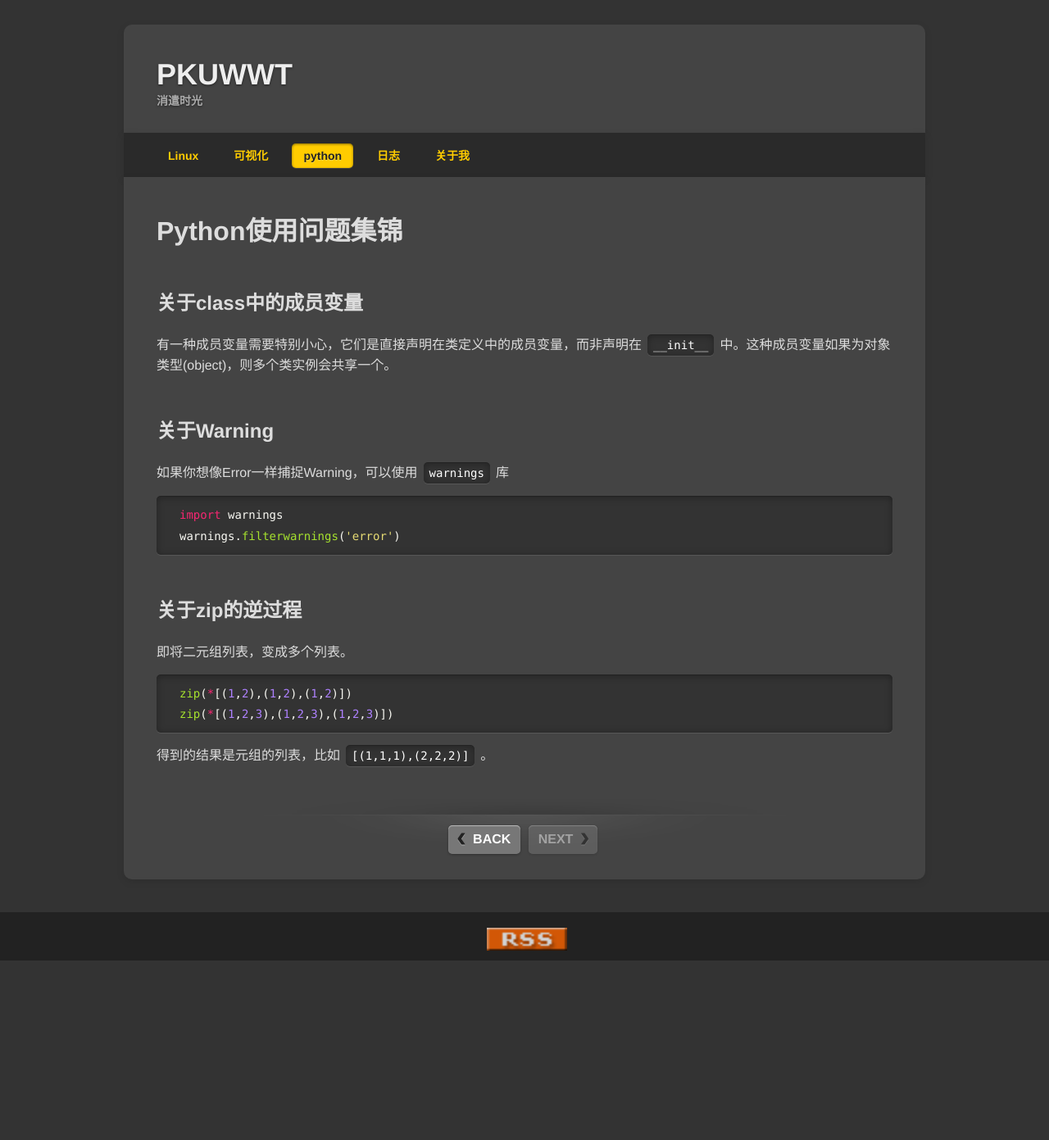
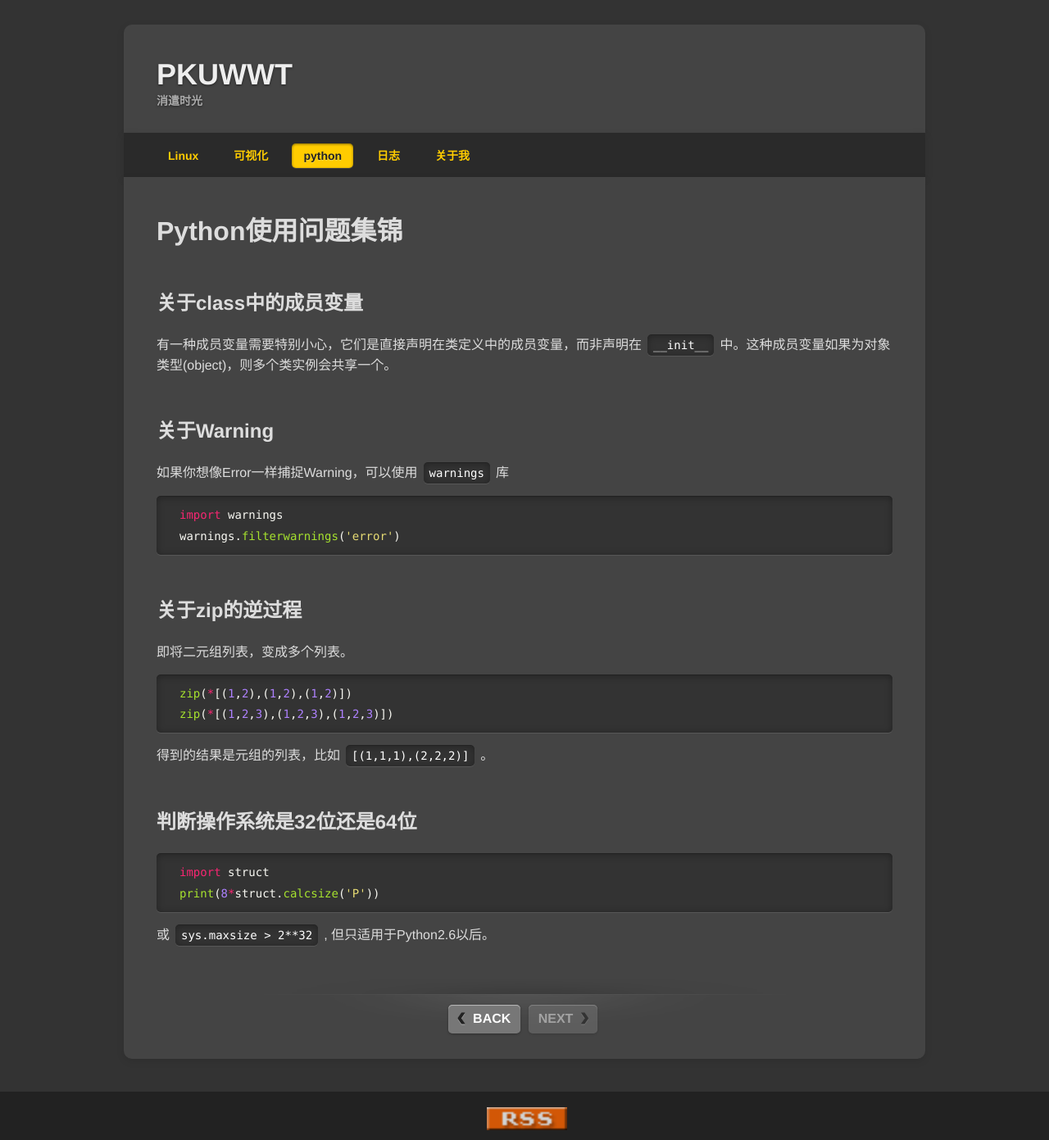
Before and after one commit to pkuwwt/pkuwwt.github.io, a Jekyll site: the page built from python/_posts/2014-04-15-python-usage.md, in a window 1280 px wide. Shown: the whole page at 82% size. Built offline with Jekyll 4.4.1, drawn with Linux system fonts in a browser that asks for light colours; comment, search, counter and statistics services are not loaded; before the commit the page ends 1172 px from its top, so only the background shows below that.

Commit message:
modified:   python/_posts/2014-04-15-python-usage.md

```diff
--- a/python/_posts/2014-04-15-python-usage.md
+++ b/python/_posts/2014-04-15-python-usage.md
@@ -25,3 +25,12 @@ zip(*[(1,2,3),(1,2,3),(1,2,3)])
 {% endhighlight %}
 
 得到的结果是元组的列表，比如`[(1,1,1),(2,2,2)]`。
+
+## 判断操作系统是32位还是64位
+
+{% highlight python %}
+import struct
+print(8*struct.calcsize('P'))
+{% endhighlight %}
+
+或`sys.maxsize > 2**32`, 但只适用于Python2.6以后。
```
